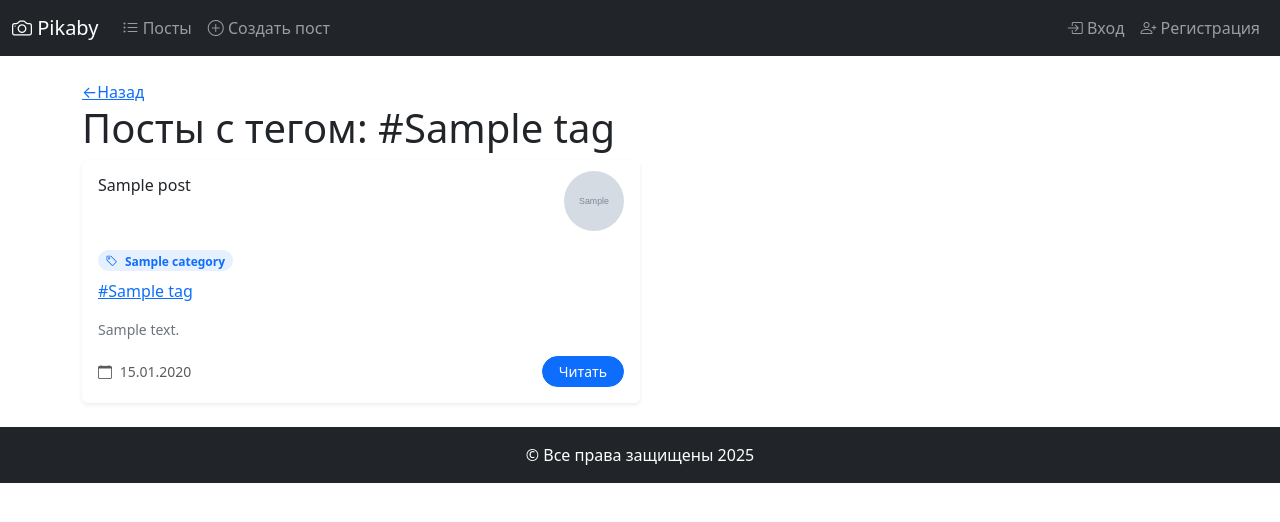
After one commit to JacobTrue2-3/Blog-pica-, a Django app: a page that uses blog/templates/blog/tag_posts.html in a window 1280 px wide. The commit adds this page. Shown: the top 522 px of the page. Run offline with Django 5.2, Linux system fonts and the light colour scheme; tables that the repository leaves empty hold one stand-in row (values such as "Sample post"); grey boxes marked "Sample" are stand-in pictures; some libraries are stand-ins or nearby versions.

Commit message:
Добавлена модель Tag и связь с моделью Post, обновлены шаблоны и представления для отображения постов по тегам.

```diff
--- a/blog/admin.py
+++ b/blog/admin.py
@@ -1,6 +1,7 @@
 from django.contrib import admin
 
-from .models import Post, Category
+from .models import Post, Category, Tag
 
 admin.site.register(Post)
 admin.site.register(Category)
+admin.site.register(Tag)
--- a/blog/models.py
+++ b/blog/models.py
@@ -17,11 +17,12 @@ class Post(models.Model):
     title = models.CharField(max_length=200, unique=True, verbose_name= "Заголовок")
     slug = models.SlugField(max_length=200, unique=True, editable=False, verbose_name="URL")
     category = models.ForeignKey('Category', on_delete=models.CASCADE, related_name='posts', verbose_name="Категория")
+    tags = models.ManyToManyField('Tag', related_name='posts', blank=True, verbose_name="Теги")
     text = models.TextField(verbose_name= "Текст")
     image = models.ImageField(upload_to='posts/', null=True, blank=True, verbose_name="Изображение")
     created_at = models.DateTimeField(auto_now_add=True)
     updated_at = models.DateTimeField(auto_now=True)
-    author = models.ForeignKey(User, on_delete=models.CASCADE, related_name='posts', verbose_name="Автор") #SET_NULL позволяет удалить пользователя, но посты останутся
+    author = models.ForeignKey(User, on_delete=models.CASCADE, related_name='posts', verbose_name="Автор") #CASCADE позволяет удалить пользователя, но посты останутся, SET_NULL позволяет удалить пользователя, но посты останутся
     status = models.CharField(choices=STATUS_CHOICES, default='draft', verbose_name="Статус")
 
     class Meta:
@@ -55,3 +56,23 @@ class Category(models.Model):
 
     def __str__(self):
         return self.name
+
+
+class Tag(models.Model):
+    name = models.CharField(max_length=100, verbose_name="Название")
+    slug = models.SlugField(unique=True, editable=False, verbose_name="URL")
+
+    def save (self, *args, **kwargs):
+        self.slug = slugify(unidecode(self.name))
+        super().save(*args, **kwargs)#вызываем метод save родительского класса
+
+    class Meta:
+        verbose_name = "Тег"
+        verbose_name_plural = "Теги"
+        db_table = "blog_tags"
+
+    def __str__(self):
+        return f'#{self.name}'
+
+    def get_absolute_url(self):
+        return reverse('blog:tag_posts', args=[self.slug])
--- a/blog/templates/blog/includes/post_conteiner_include.html
+++ b/blog/templates/blog/includes/post_conteiner_include.html
@@ -24,7 +24,14 @@
                     {{ post.category.name }}
                 </a>
             </div>
-
+            <!-- Добавить отображение тегов -->
+            <p>
+                {% for tag in post.tags.all %}
+                    <a href="{{ tag.get_absolute_url }}">#{{ tag.name }}</a>{% if not forloop.last %}, {% endif %}
+                {% empty %}
+                    Нет тегов
+                {% endfor %}
+            </p>
             <!-- Текст поста -->
             <p class="card-text text-secondary flex-grow-1 mb-3 small">
                 {{ post.text|truncatechars:100 }}
--- /dev/null
+++ b/blog/templates/blog/tag_posts.html
@@ -0,0 +1,17 @@
+{% extends 'base.html' %}
+{% load django_bootstrap5 %}
+
+{% block title %}Посты с тегом {{ tag.name }}{% endblock title %}
+
+{% block content %}
+    <a href="javascript:history.back()">&larr;Назад</a>
+    <h1>Посты с тегом: #{{ tag.name }}</h1>
+
+    {% if posts %}
+        {% for post in posts %}
+            {% include 'blog/includes/post_conteiner_include.html' %}
+        {% endfor %}
+    {% else %}
+        <p>С этим тегом пока нет постов.</p>
+    {% endif %}
+{% endblock content %}
--- a/blog/urls.py
+++ b/blog/urls.py
@@ -9,7 +9,8 @@ urlpatterns = [
     path('posts/add/', views.create_post, name="post_add"),
     path('posts/<int:post_id>/edit/', views.update_post, name="update_post"),
     path('posts/<int:post_id>/delete/', views.delete_post, name="remove_post"),
-    path('category/<slug:category_slug>/', views.get_category_posts, name="category_posts"),
+    path('posts/category/<slug:category_slug>/', views.get_category_posts, name="category_posts"),
     path('posts/<slug:post_slug>/', views.get_post_detail, name="post_detail"),
+    path('posts/tag/<slug:tag_slug>/', views.get_tag_posts, name="tag_posts"),
     path('',views.main_page, name='main_page'),
 ]
--- a/blog/views.py
+++ b/blog/views.py
@@ -1,5 +1,5 @@
 from django.shortcuts import render, get_object_or_404, redirect
-from .models import Post, Category
+from .models import Post, Category, Tag
 from .forms import PostForm
 from django.contrib.auth.decorators import login_required
 
@@ -19,6 +19,13 @@ def get_category_posts(request, category_slug):
         'posts': posts
     }
     return render(request, 'blog/category_posts.html', context)
+
+#Посты по тегу
+def get_tag_posts(request, tag_slug):
+    tag = get_object_or_404(Tag, slug=tag_slug)
+    posts = Post.objects.filter(tags=tag, status='published').order_by('-created_at')
+    context = {'tag': tag, 'posts': posts}
+    return render(request, 'blog/tag_posts.html', context)
 
 #Пост по id
 def get_post_detail(request, post_slug):
```
Also changed, not shown: blog/migrations/0012_tag_post_tags.py (added), blog/migrations/0013_alter_post_tags.py (added), blog/migrations/0014_alter_post_tags.py (added).
